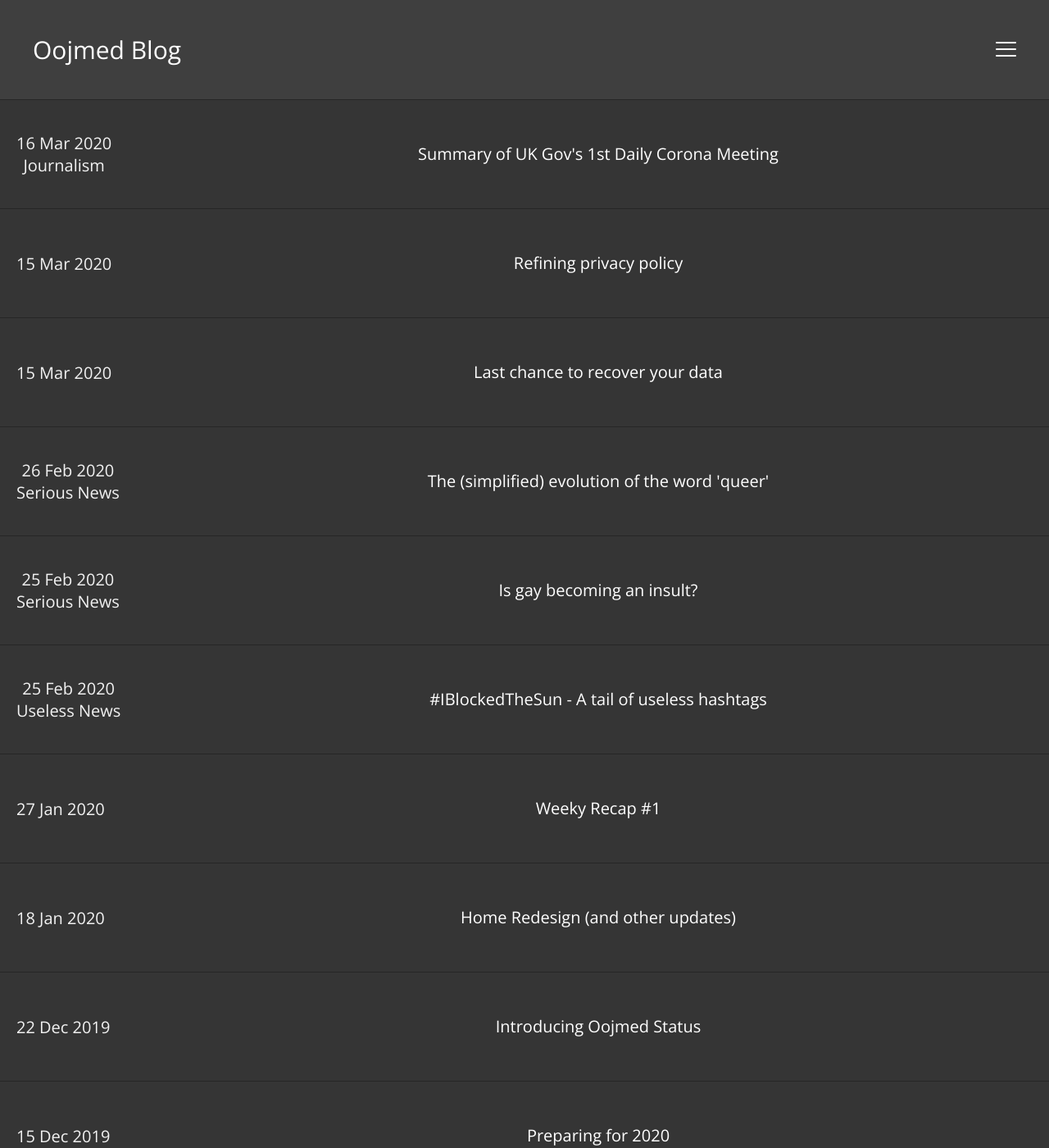
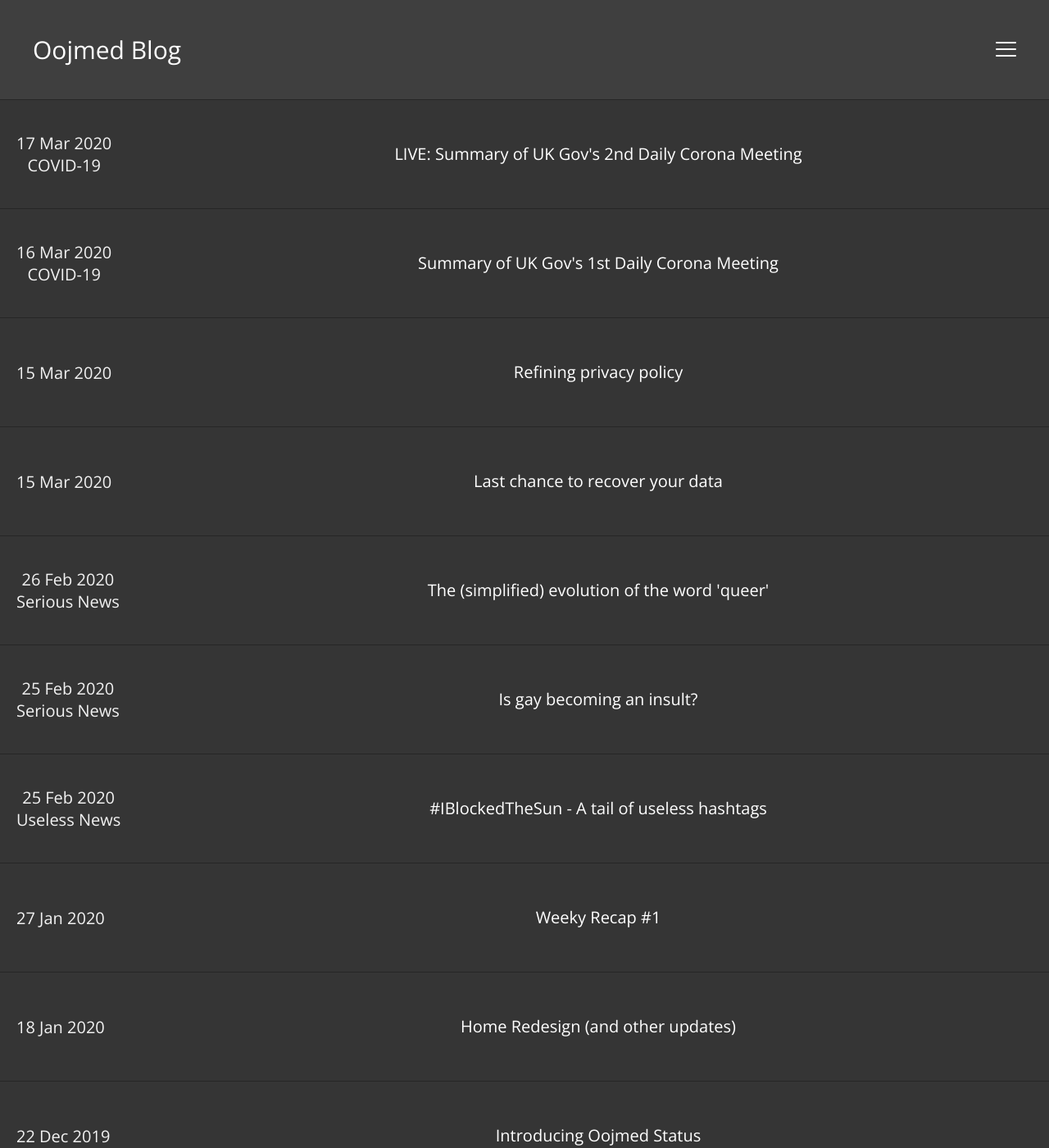
Before and after one commit to oojmed/blog, a Jekyll site: the page built from index.html, in a window 1280 px wide and 1400 px high. Shown: the whole window at 82% size. Built offline with Jekyll 4.4.1, drawn with Linux system fonts in a browser that asks for light colours; the list of posts is cut into pages by our own code; some of the changed lines change nothing that is shown.

Commit message:
Live update

```diff
--- a/_posts/2020-03-16-uk-gov-corona-daily-1.md
+++ b/_posts/2020-03-16-uk-gov-corona-daily-1.md
@@ -2,7 +2,7 @@
 layout: post
 title: "Summary of UK Gov's 1st Daily Corona Meeting"
 date: "2020-03-16 19:28:00 +0000"
-category: "Journalism"
+category: "COVID-19"
 ---
 
 [Archive of the press conference](https://www.youtube.com/watch?v=w7LCz7oKkJI) provided by The Guardian.
--- /dev/null
+++ b/_posts/2020-03-17-uk-gov-corona-daily-2.md
@@ -0,0 +1,18 @@
+---
+layout: post
+title: "LIVE: Summary of UK Gov's 2nd Daily Corona Meeting"
+date: "2020-03-17 17:25:00 +0000"
+category: "COVID-19"
+---
+
+[Livestream can be found here](https://www.youtube.com/watch?v=aXkeibdpHgA) (provided by The Guardian).
+
+## Key Quotes
+ - 'Act like any wartime government'
+ - 'The government machine must and will respond with a profound sense of urgency'
+ - 'We must do more and faster'
+ - 'We need to strengthen other public services'
+ - 'Although we now need to impose physical distance between ourselves, we must at the same time have closer social support for eachother'
+ - 'Yes this enemy can be deadly, but it is also beatable, and we know how to beat it...'
+ - 'How ever tough the months ahead, we have the resolve and the resources to win the fight'
+ - 'This government will do whatever it takes'
```
